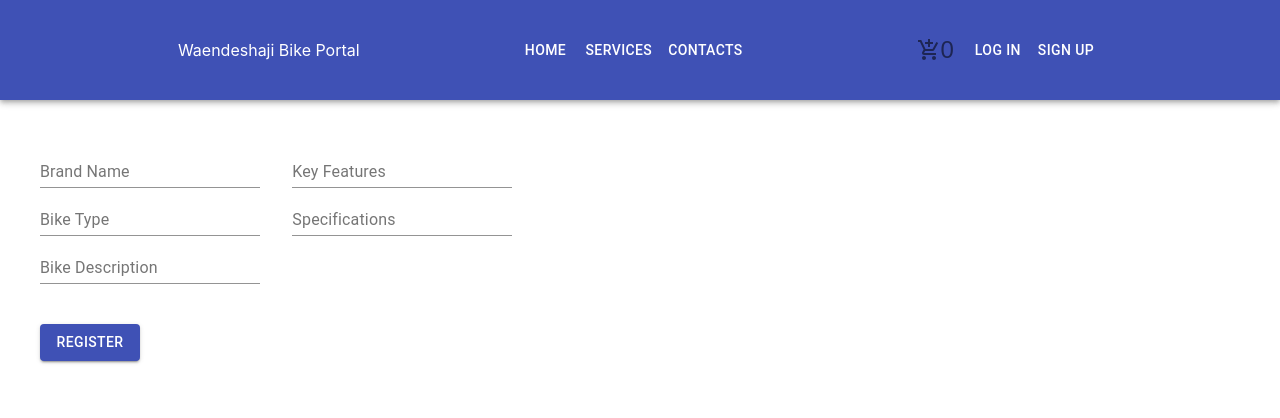
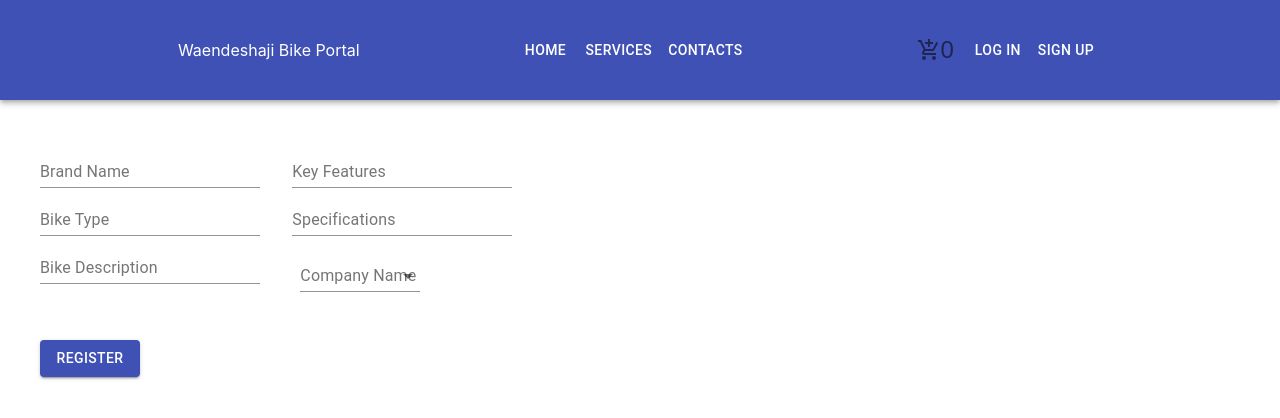
Before and after one commit to SamuelNjenga/bike-app-frontend, a React (Create React App) app: page /bikeRegistration in a window 1280 px wide. Shown: the top 418 px of the page. Built offline with nearby package versions, Linux system fonts and the light colour scheme; no server answers.

Commit message:
Added CompanyContext.js

```diff
--- a/src/BikeRegistration/BikeRegistration.js
+++ b/src/BikeRegistration/BikeRegistration.js
@@ -3,6 +3,10 @@ import { makeStyles } from '@material-ui/core/styles';
 import TextField from '@material-ui/core/TextField';
 import Grid from '@material-ui/core/Grid';
 import Button from '@material-ui/core/Button';
+import InputLabel from '@material-ui/core/InputLabel';
+import MenuItem from '@material-ui/core/MenuItem';
+import FormControl from '@material-ui/core/FormControl';
+import Select from '@material-ui/core/Select';
 import Navbar from '../components/NavBar';
 import axios from 'axios';
 
@@ -14,6 +18,10 @@ const useStyles = makeStyles((theme) => ({
 			display: 'flex',
 			flexDirection: 'row'
 		}
+	},
+	formControl: {
+		margin: theme.spacing(1),
+		minWidth: 120
 	}
 }));
 
@@ -27,7 +35,20 @@ const BikeRegistration = () => {
 		keyFeatures: '',
 		specifications: ''
 	});
+	const [ age, setAge ] = React.useState('');
+	const [ open, setOpen ] = React.useState(false);
 
+	const handleChange1 = (event) => {
+		setAge(event.target.value);
+	};
+
+	const handleClose = () => {
+		setOpen(false);
+	};
+
+	const handleOpen = () => {
+		setOpen(true);
+	};
 	const handleChange = (event) => {
 		const target = event.target;
 		const value = target.value;
@@ -49,9 +70,7 @@ const BikeRegistration = () => {
 
 			<form className={classes.root} onSubmit={handleSubmit}>
 				<Grid container justify="center">
-
 					<Grid item xs={6} sm={6} lg={6} xl={12}>
-
 						<TextField
 							label="Brand Name"
 							placeholder={'Enter the Brand Name'}
@@ -75,10 +94,8 @@ const BikeRegistration = () => {
 							onChange={handleChange}
 							value={item.bikeDescription}
 						/>
-
 					</Grid>
 					<Grid item xs={6} sm={6} lg={6} xl={12}>
-
 						<TextField
 							label="Key Features"
 							placeholder={'Enter the Key Features'}
@@ -94,6 +111,25 @@ const BikeRegistration = () => {
 							onChange={handleChange}
 							value={item.specifications}
 						/>
+						<FormControl className={classes.formControl}>
+							<InputLabel id="demo-controlled-open-select-label">Company Name</InputLabel>
+							<Select
+								labelId="demo-controlled-open-select-label"
+								id="demo-controlled-open-select"
+								open={open}
+								onClose={handleClose}
+								onOpen={handleOpen}
+								value={age}
+								onChange={handleChange1}
+							>
+								<MenuItem value="">
+									<em>None</em>
+								</MenuItem>
+								<MenuItem value={10}>Ten</MenuItem>
+								<MenuItem value={20}>Twenty</MenuItem>
+								<MenuItem value={30}>Thirty</MenuItem>
+							</Select>
+						</FormControl>
 					</Grid>
 				</Grid>
 				<Button variant="contained" color="primary" type="submit" style={{ width: '100px' }}>
```
Also changed, not shown: src/CompanyContext/CompanyContext.js (added, +26 -0 lines). Lines whose indentation alone changed are shown as unchanged.
